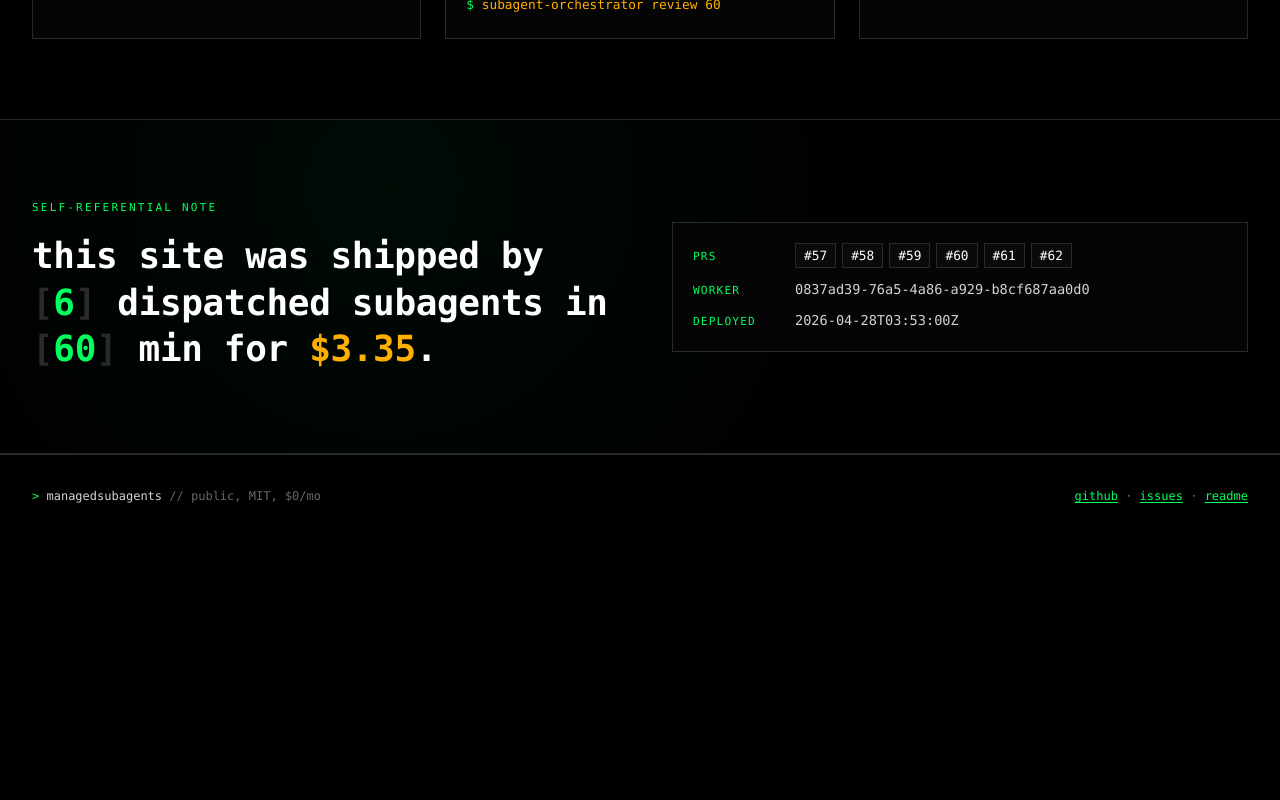
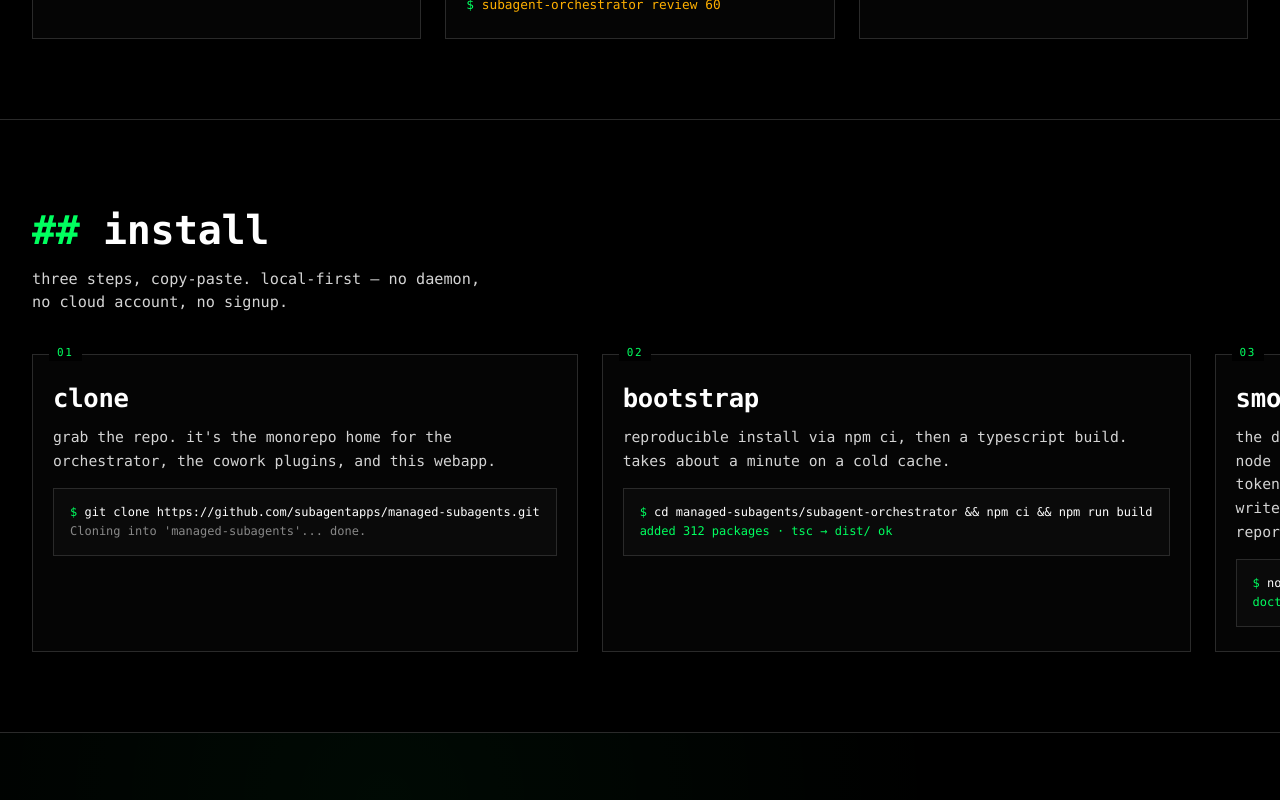
Before and after one commit to subagentapps/managed-subagents, a React (Vite) app in the folder webapp/: page / in a window 1280 px wide. Shown: the part 1220-2020 px from the top of the page. Before the commit the page ends 1757 px from the top, so only its background shows below. Built offline with nearby package versions, Linux system fonts and the light colour scheme.

Commit message:
feat(webapp): Install section with copy-paste setup

```diff
--- a/webapp/src/App.tsx
+++ b/webapp/src/App.tsx
@@ -1,5 +1,6 @@
 import { Footer } from "./sections/Footer";
 import { Hero } from "./sections/Hero";
+import { Install } from "./sections/Install";
 import { SelfRef } from "./sections/SelfRef";
 import { Stack } from "./sections/Stack";
 import styles from "./App.module.css";
@@ -9,6 +10,7 @@ export function App() {
     <main className={styles.page}>
       <Hero />
       <Stack />
+      <Install />
       <SelfRef />
       <Footer />
     </main>
--- /dev/null
+++ b/webapp/src/sections/Install.module.css
@@ -0,0 +1,97 @@
+.section {
+  padding: 4rem var(--gutter-mobile, 20px);
+  border-bottom: 1px solid var(--rule, #2a2a2a);
+}
+
+.heading {
+  font-family: var(--mono, monospace);
+  font-size: clamp(1.5rem, 6vw, 2.5rem);
+  font-weight: 700;
+  color: var(--fg-bright, #fff);
+  margin-bottom: 0.5rem;
+  letter-spacing: -0.01em;
+}
+
+.heading::before {
+  content: "## ";
+  color: var(--accent, #00ff5f);
+}
+
+.tagline {
+  font-size: 0.95rem;
+  color: var(--fg, #d4d4d4);
+  margin-bottom: 2.5rem;
+  max-width: 50ch;
+}
+
+.grid {
+  display: grid;
+  gap: 1.5rem;
+}
+
+.card {
+  border: 1px solid var(--rule, #2a2a2a);
+  background: #050505;
+  padding: 1.5rem 1.25rem;
+  position: relative;
+}
+
+.cardLabel {
+  position: absolute;
+  top: -10px;
+  left: 16px;
+  background: #000;
+  padding: 0 8px;
+  font-size: 11px;
+  letter-spacing: 0.15em;
+  text-transform: uppercase;
+  color: var(--accent, #00ff5f);
+}
+
+.cardName {
+  font-size: 1.6rem;
+  font-weight: 700;
+  color: var(--fg-bright, #fff);
+  margin-bottom: 0.5rem;
+  letter-spacing: -0.01em;
+}
+
+.cardBody {
+  font-size: 0.92rem;
+  color: var(--fg, #d4d4d4);
+  line-height: 1.6;
+  max-width: 50ch;
+}
+
+.terminal {
+  margin-top: 1rem;
+  border: 1px solid var(--rule, #2a2a2a);
+  background: #0a0a0a;
+  font-size: 12px;
+  line-height: 1.6;
+  padding: 0.85rem 1rem;
+  overflow-x: auto;
+}
+
+.terminal pre {
+  font-family: inherit;
+  white-space: pre;
+  margin: 0;
+}
+
+.prompt { color: var(--accent, #00ff5f); }
+.cmd    { color: var(--fg-bright, #fff); }
+.ok     { color: var(--accent, #00ff5f); }
+.dim    { color: #888; }
+
+@media (min-width: 600px) {
+  .section { padding: 5rem 2rem; }
+  .cardBody { max-width: none; }
+}
+
+@media (min-width: 900px) {
+  .grid {
+    grid-template-columns: repeat(3, 1fr);
+    gap: 1.5rem;
+  }
+}
--- /dev/null
+++ b/webapp/src/sections/Install.tsx
@@ -0,0 +1,56 @@
+import styles from "./Install.module.css";
+
+const STEPS = [
+  {
+    label: "01",
+    name: "clone",
+    body: "grab the repo. it's the monorepo home for the orchestrator, the cowork plugins, and this webapp.",
+    cmd: "git clone https://github.com/subagentapps/managed-subagents.git",
+    output: { kind: "dim" as const, text: "Cloning into 'managed-subagents'... done." },
+  },
+  {
+    label: "02",
+    name: "bootstrap",
+    body: "reproducible install via npm ci, then a typescript build. takes about a minute on a cold cache.",
+    cmd: "cd managed-subagents/subagent-orchestrator && npm ci && npm run build",
+    output: { kind: "ok" as const, text: "added 312 packages · tsc → dist/ ok" },
+  },
+  {
+    label: "03",
+    name: "smoke-test",
+    body: "the doctor command checks node version, oauth token, git config, and writes a one-line health report.",
+    cmd: "node dist/index.js doctor",
+    output: { kind: "ok" as const, text: "doctor: all checks passed ✓" },
+  },
+];
+
+export function Install() {
+  return (
+    <section className={styles.section} aria-labelledby="install-heading">
+      <h2 id="install-heading" className={styles.heading}>
+        install
+      </h2>
+      <p className={styles.tagline}>
+        three steps, copy-paste. local-first — no daemon, no cloud account, no
+        signup.
+      </p>
+      <div className={styles.grid}>
+        {STEPS.map((s) => (
+          <article key={s.name} className={styles.card}>
+            <span className={styles.cardLabel}>{s.label}</span>
+            <h3 className={styles.cardName}>{s.name}</h3>
+            <p className={styles.cardBody}>{s.body}</p>
+            <div className={styles.terminal} aria-label={`${s.name} command`}>
+              <pre>
+                <span className={styles.prompt}>$</span>{" "}
+                <span className={styles.cmd}>{s.cmd}</span>
+                {"\n"}
+                <span className={styles[s.output.kind]}>{s.output.text}</span>
+              </pre>
+            </div>
+          </article>
+        ))}
+      </div>
+    </section>
+  );
+}
```
Also changed, not shown: 1 other file (tests, documents, lock files or other folders).
